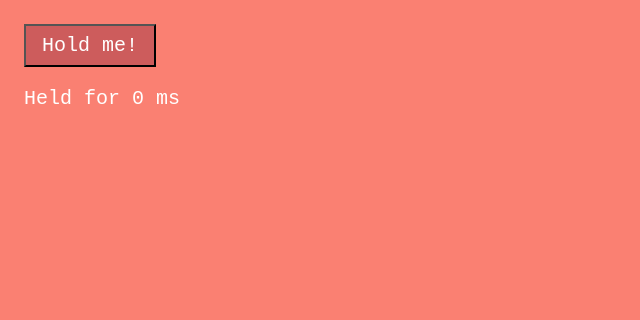
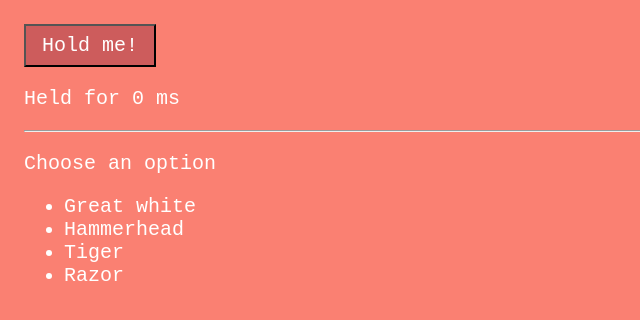
Before and after one commit to johnnycopes/ng-learning, an Angular app: page / in a window 1280 px wide. Shown: the top 320 px of the page, without its empty margins (0-640 px from the left). Built offline with nearby package versions, Linux system fonts and the light colour scheme.

Commit message:
sets up basics of selector component

```diff
--- a/src/app/app.component.html
+++ b/src/app/app.component.html
@@ -8,3 +8,10 @@
 <p>
   Held for {{ timeHeld }} ms
 </p>
+
+<hr>
+
+<app-selector
+  [options]="sharks"
+  [(selected)]="selectedShark"
+></app-selector>
--- a/src/app/app.component.ts
+++ b/src/app/app.component.ts
@@ -11,4 +11,7 @@ export class AppComponent {
   public onHold(time: number): void {
     this.timeHeld = time;
   }
+
+  public sharks = ["Great white", "Hammerhead", "Tiger", "Razor"];
+  public selectedShark: string | undefined;
 }
--- a/src/app/app.module.ts
+++ b/src/app/app.module.ts
@@ -5,12 +5,14 @@ import { AppRoutingModule } from './app-routing.module';
 import { AppComponent } from './app.component';
 import { HoldableDirective } from './holdable.directive';
 import { ButtonComponent } from './button/button.component';
+import { SelectorComponent } from './selector/selector.component';
 
 @NgModule({
   declarations: [
     AppComponent,
     HoldableDirective,
-    ButtonComponent
+    ButtonComponent,
+    SelectorComponent
   ],
   imports: [
     BrowserModule,
--- /dev/null
+++ b/src/app/selector/selector.component.html
@@ -0,0 +1,9 @@
+<p>{{ selected || 'Choose an option' }}</p>
+<ul>
+  <li *ngFor="let option of options"
+    [class.selected]="option === selected"
+    (click)="selectOption(option)"
+  >
+    {{ option }}
+  </li>
+</ul>
--- /dev/null
+++ b/src/app/selector/selector.component.scss
@@ -0,0 +1,3 @@
+.selected {
+  color: gold;
+}
--- /dev/null
+++ b/src/app/selector/selector.component.ts
@@ -0,0 +1,22 @@
+import { Component, EventEmitter, Input, OnInit, Output } from '@angular/core';
+
+@Component({
+  selector: 'app-selector',
+  templateUrl: './selector.component.html',
+  styleUrls: ['./selector.component.scss']
+})
+export class SelectorComponent implements OnInit {
+  @Input() options: string[] = [];
+  @Input() selected: string | undefined;
+  @Output() selectedChange: EventEmitter<string> = new EventEmitter();
+
+  constructor() { }
+
+  ngOnInit(): void {
+  }
+
+  public selectOption(option: string): void {
+    this.selectedChange.emit(option);
+  }
+
+}
```
